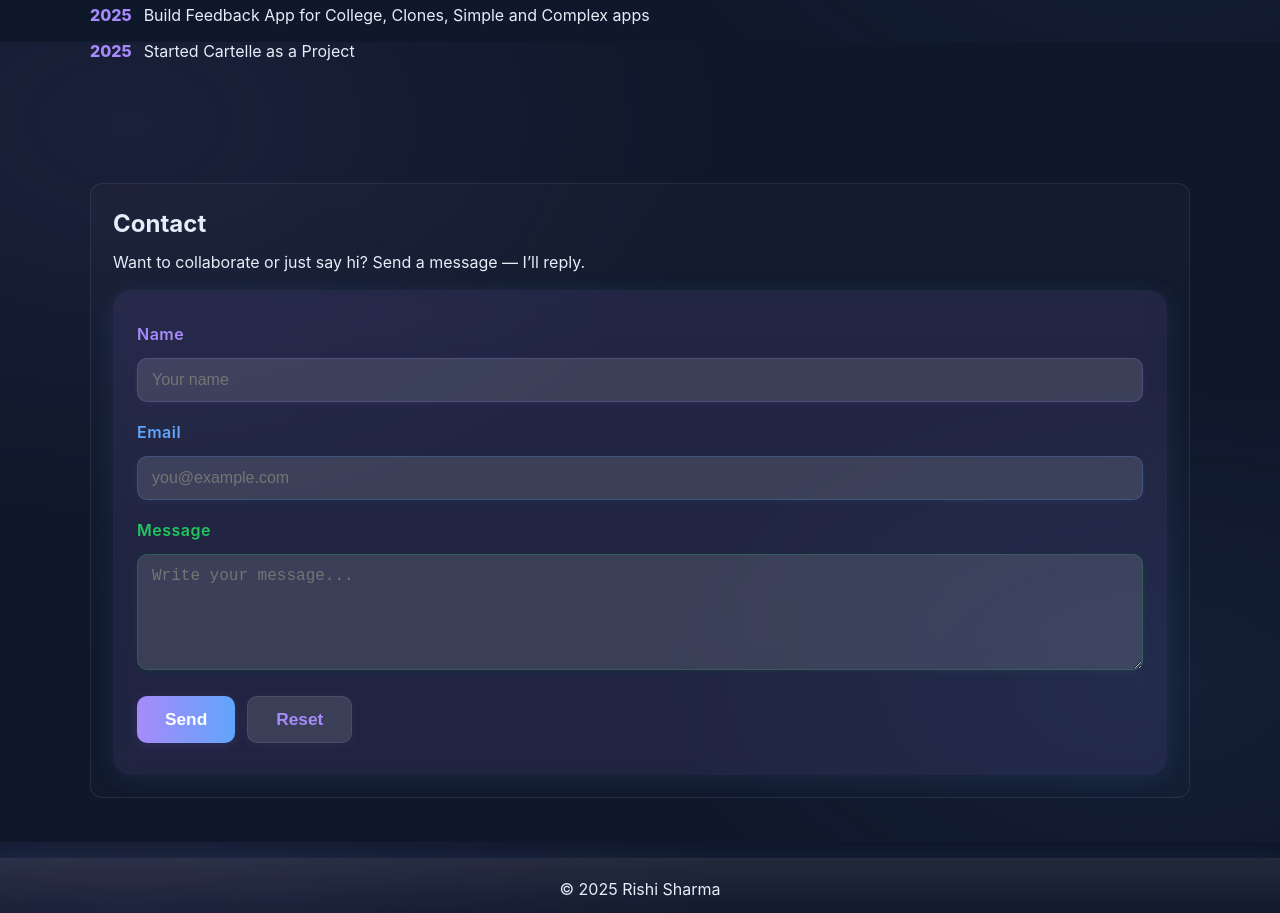
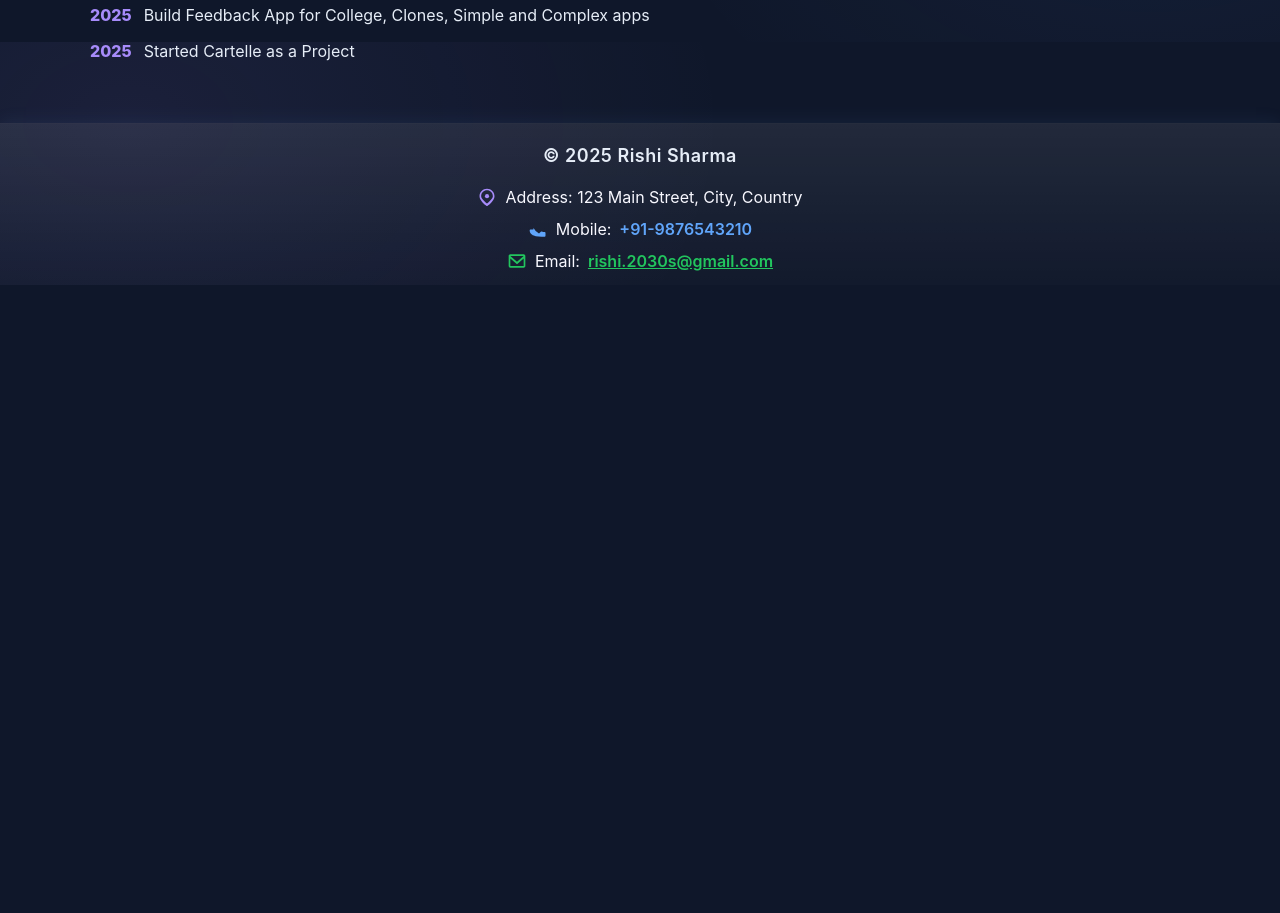
Before and after one commit to Rishu-s08/rishu-s08.github.io, a plain HTML site: page index.html in a window 1280 px wide. Shown: the part 3158-4071 px from the top of the page. After the commit the page ends 3443 px from the top, so only its background shows below. Drawn offline with Linux system fonts and the light colour scheme.

Commit message:
some changes

```diff
--- a/index.html
+++ b/index.html
@@ -3,10 +3,10 @@
 <head>
   <meta charset="utf-8" />
   <meta name="viewport" content="width=device-width,initial-scale=1" />
-  <title>Rishi Sharma — Enhanced Portfolio</title>
-  <meta name="description" content="Enhanced version with extra animations and content." />
+  <title>Rishi Sharma</title>
+  <meta name="description" content="Rishi's Portfolio" />
   <!-- <link rel="stylesheet" href="styles.css" /> -->
-  <link rel="stylesheet" href="styles_enhanced.css" />
+  <link rel="stylesheet" href="styles.css" />
 </head>
 <body>
   <!-- include original nav by keeping file structure intact -->
@@ -18,9 +18,9 @@
       <li><a href="#projects">Projects</a></li>
       <li><a href="#timeline">Timeline</a></li>
       <!-- <li><a href="#testimonials">Testimonials</a></li> -->
-      <li><a href="#contact">Contact</a></li>
+      <li><a href="#footer">Contact</a></li>
     </ul>
-    <button class="nav-cta" onclick="document.querySelector('#contact').scrollIntoView({behavior:'smooth'})">Hire Me</button>
+    <button class="nav-cta" onclick="document.querySelector('#footer').scrollIntoView({behavior:'smooth'})">Hire Me</button>
     <button class="nav-toggle" aria-label="menu" onclick="toggleMenu()">☰</button>
   </nav>
 
@@ -33,7 +33,7 @@
       exciting projects on the way.</p>
       <div class="hero-cta">
         <a class="btn" href="#projects">See Projects</a>
-        <a class="btn ghost" href="#contact">Contact</a>
+        <a class="btn ghost" href="#footer">Contact</a>
       </div>
       <div class="socials">
         <a href="https://github.com/Rishu-s08" target="_blank" aria-label="github">GitHub</a>
@@ -291,42 +291,30 @@
     </section> -->
 
     <!-- Contact (original preserved) -->
-    <section id="contact" class="panel">
-      <div class="container glass-panel">
-        <h2>Contact</h2>
-        <p style="margin-top: 8px;">Want to collaborate or just say hi? Send a message — I’ll reply.</p>
-        <form id="contactForm" method="POST" action="https://formsubmit.co/dissyposable@proton.me" style="margin-top: 16px; background: rgba(167,139,250,0.10); border-radius: 18px; box-shadow: 0 4px 24px rgba(96,165,250,0.10); padding: 32px 24px; backdrop-filter: blur(8px); display: flex; flex-direction: column; gap: 18px;">
-          <label style="font-weight:600;color:#a78bfa;letter-spacing:0.5px;">
-            <span style="display:block;margin-bottom:6px;">Name</span>
-            <input type="text" name="name" required placeholder="Your name" style="width:100%;padding:12px 14px;border-radius:10px;border:1.5px solid #a78bfa33;background:rgba(255,255,255,0.12);color:#222;font-size:1rem;box-shadow:0 2px 8px #a78bfa11;transition:border .2s;outline:none;">
-          </label>
-          <label style="font-weight:600;color:#60a5fa;letter-spacing:0.5px;">
-            <span style="display:block;margin-bottom:6px;">Email</span>
-            <input type="email" name="email" required placeholder="you@example.com" style="width:100%;padding:12px 14px;border-radius:10px;border:1.5px solid #60a5fa33;background:rgba(255,255,255,0.12);color:#222;font-size:1rem;box-shadow:0 2px 8px #60a5fa11;transition:border .2s;outline:none;">
-          </label>
-          <input type="text" name="_honey" style="display:none">
 
-          <label style="font-weight:600;color:#22c55e;letter-spacing:0.5px;">
-            <span style="display:block;margin-bottom:6px;">Message</span>
-            <textarea name="message" rows="5" required placeholder="Write your message..." style="width:100%;padding:12px 14px;border-radius:10px;border:1.5px solid #22c55e33;background:rgba(255,255,255,0.12);color:#222;font-size:1rem;box-shadow:0 2px 8px #22c55e11;transition:border .2s;outline:none;resize:vertical;"></textarea>
-          </label>
-          <div class="form-row" style="display:flex;gap:12px;margin-top:8px;">
-            <button class="btn" type="submit" style="background:linear-gradient(90deg,#a78bfa,#60a5fa);color:#fff;border:none;border-radius:10px;padding:12px 28px;font-weight:700;font-size:1.08rem;box-shadow:0 2px 12px #a78bfa22;cursor:pointer;transition:background .2s,transform .2s;">Send</button>
-            <button class="btn ghost" type="reset" style="background:rgba(255,255,255,0.12);color:#a78bfa;border-radius:10px;padding:12px 28px;font-weight:700;font-size:1.08rem;box-shadow:0 2px 12px #a78bfa11;cursor:pointer;transition:background .2s,transform .2s;">Reset</button>
-          </div>
-          <!-- <p class="note" style="margin-top:12px;color:#60a5fa;font-size:0.98rem;">Or email me directly at <a href="mailto:rishi.2030s@gmail.com" style="color:#a78bfa;text-decoration:underline;">rishi.2030s@gmail.com</a></p> -->
+        <form id="contactForm" method="POST">
+
         </form>
-      </div>
-    </section>
-  </main>
 
-  <footer class="footer">
-    <div>© <span id="year"></span> Rishi Sharma</div>
-    <div class="footer-links">
-      <!-- <a href="#">Privacy</a>
-      <a href="#">Terms</a> -->
+  <footer class="footer" id="footer">
+    <div style="text-align:center;font-size:18px;font-weight:600;margin-bottom:8px;letter-spacing:0.5px;">
+      © <span id="year"></span> Rishi Sharma
     </div>
-  </footer>
+  <div class="footer-contact" style="display:flex;flex-direction:column;align-items:center;gap:8px;font-size:16px;color:#f8f8ff;">
+      <span style="display:flex;align-items:center;gap:8px;">
+        <svg width="20" height="20" fill="#a78bfa" style="vertical-align:middle;" viewBox="0 0 24 24"><path d="M12 2C7.03 2 3 6.03 3 11c0 5.25 7.19 10.74 8.13 11.41.54.39 1.2.39 1.74 0C13.81 21.74 21 16.25 21 11c0-4.97-4.03-9-9-9zm0 17.88C10.14 18.09 5 13.97 5 11c0-3.86 3.14-7 7-7s7 3.14 7 7c0 2.97-5.14 7.09-7 8.88z"></path><circle cx="12" cy="11" r="2.5"></circle></svg>
+        Address: 123 Main Street, City, Country
+      </span>
+      <span style="display:flex;align-items:center;gap:8px;">
+        <svg width="20" height="20" fill="#60a5fa" style="vertical-align:middle;" viewBox="0 0 24 24"><path d="M6.62 10.79a15.053 15.053 0 006.59 6.59l2.2-2.2a1 1 0 011.11-.21c1.12.45 2.33.68 3.48.68a1 1 0 011 1v3.5a1 1 0 01-1 1C5.92 22 2 18.08 2 13.5a1 1 0 011-1h3.5a1 1 0 011 1c0 1.15.23 2.36.68 3.48a1 1 0 01-.21 1.11l-2.2 2.2z"></path></svg>
+        Mobile: <a href="tel:+919876543210" style="color:#60a5fa;text-decoration:none;font-weight:600;">+91-9876543210</a>
+      </span>
+      <span style="display:flex;align-items:center;gap:8px;">
+        <svg width="20" height="20" fill="#22c55e" style="vertical-align:middle;" viewBox="0 0 24 24"><path d="M20 4H4c-1.1 0-2 .9-2 2v12c0 1.1.9 2 2 2h16c1.1 0 2-.9 2-2V6c0-1.1-.9-2-2-2zm0 2v.01L12 13 4 6.01V6h16zm0 12H4V8.99l8 6.99 8-6.99V18z"></path></svg>
+        Email: <a href="mailto:rishi.2030s@gmail.com" style="color:#22c55e;text-decoration:underline;font-weight:600;">rishi.2030s@gmail.com</a>
+      </span>
+    </div>
+    </footer>
 
   <div id="modal1" class="modal" aria-hidden="true">
     <div class="modal-content">
@@ -587,9 +575,9 @@
         </div>
   </div>
 
-  <!-- <script src="script.js"></script> -->
-  <script src="script_enhanced.js"></script>
-  <script>
+  <script src="script.js"></script>
+  <!-- <script src="script_enhanced.js"></script> -->
+  <!-- <script>
     // Clear form on back navigation
     window.addEventListener('pageshow', function(event) {
       var form = document.getElementById('contactForm');
@@ -621,6 +609,6 @@
         localStorage.setItem(key, count + 1);
       });
     });
-  </script>
+  </script> -->
 </body>
 </html>
--- a/script_enhanced.js
+++ b/script.js
@@ -143,8 +143,18 @@ const observer = new IntersectionObserver((entries) => {
 }, { threshold: 0.12 });
 document.querySelectorAll('.panel, .project, .skill, .hero-card').forEach(el => observer.observe(el));
 
+const blob = document.querySelector('.hero-illustration svg');
+if (blob) {
+  window.addEventListener('mousemove', (ev) => {
+    const x = (ev.clientX - window.innerWidth / 2) * 0.02;
+    const y = (ev.clientY - window.innerHeight / 2) * 0.02;
+    blob.style.transform = `translate(${x}px, ${y}px)`;
+  });
+}
+
 // when form is submitted, show nice message (works even if form action isn't configured)
 const form = document.getElementById('contactForm');
+if (form) {
   form.addEventListener('submit', async (e) => {
     // allow native submit if real action present (not the placeholder)
     const action = form.getAttribute('action') || '';
@@ -162,13 +172,6 @@ form.addEventListener('submit', async (e) => {
       }, 900);
     }
   });
+}
 
 // tiny parallax blob movement
-const blob = document.querySelector('.hero-illustration svg');
-if (blob) {
-  window.addEventListener('mousemove', (ev) => {
-    const x = (ev.clientX - window.innerWidth / 2) * 0.02;
-    const y = (ev.clientY - window.innerHeight / 2) * 0.02;
-    blob.style.transform = `translate(${x}px, ${y}px)`;
-  });
-}
```
Also changed, not shown: styles.css (renamed from styles_enhanced.css). Lines whose indentation alone changed are shown as unchanged.
